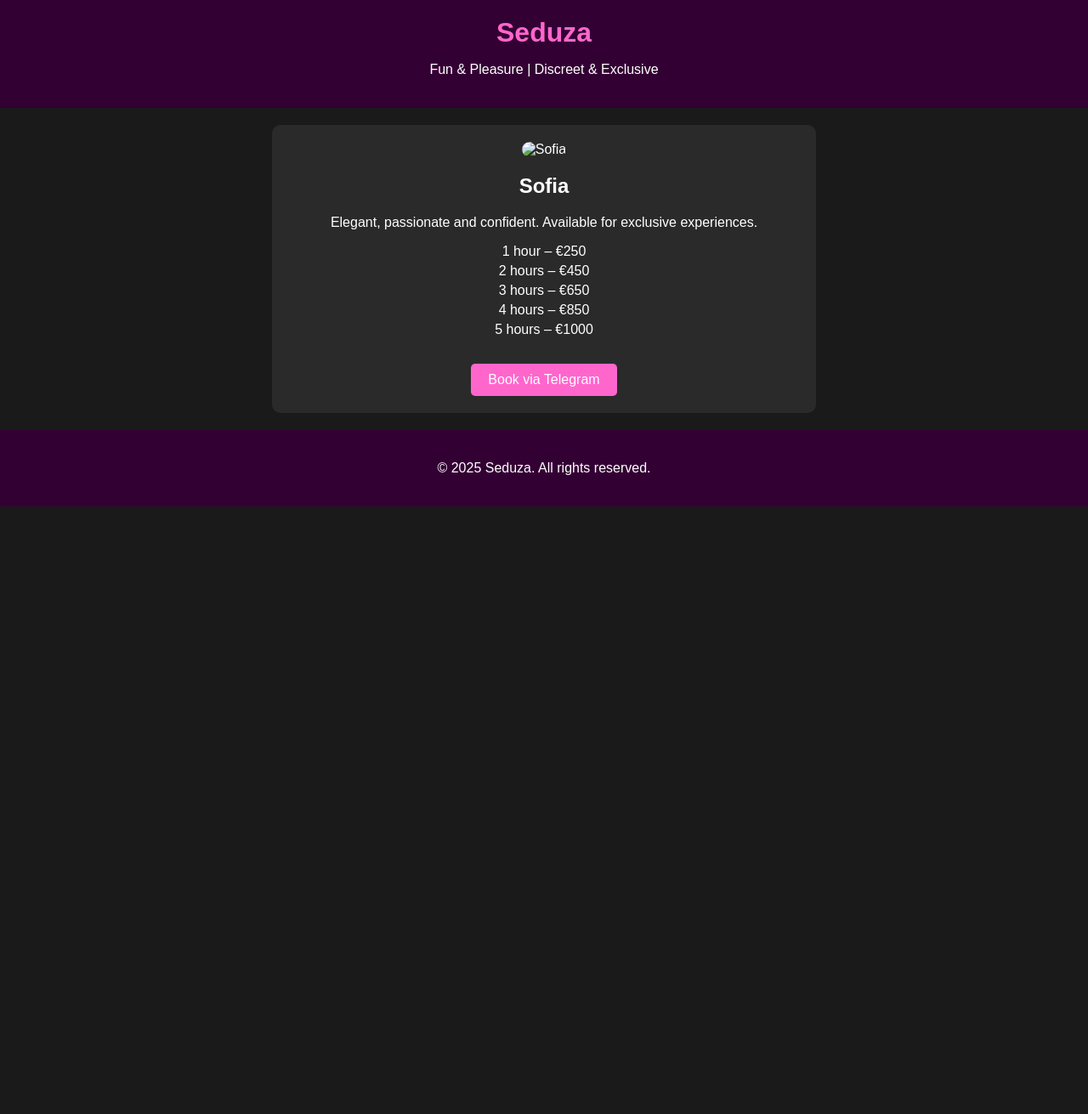
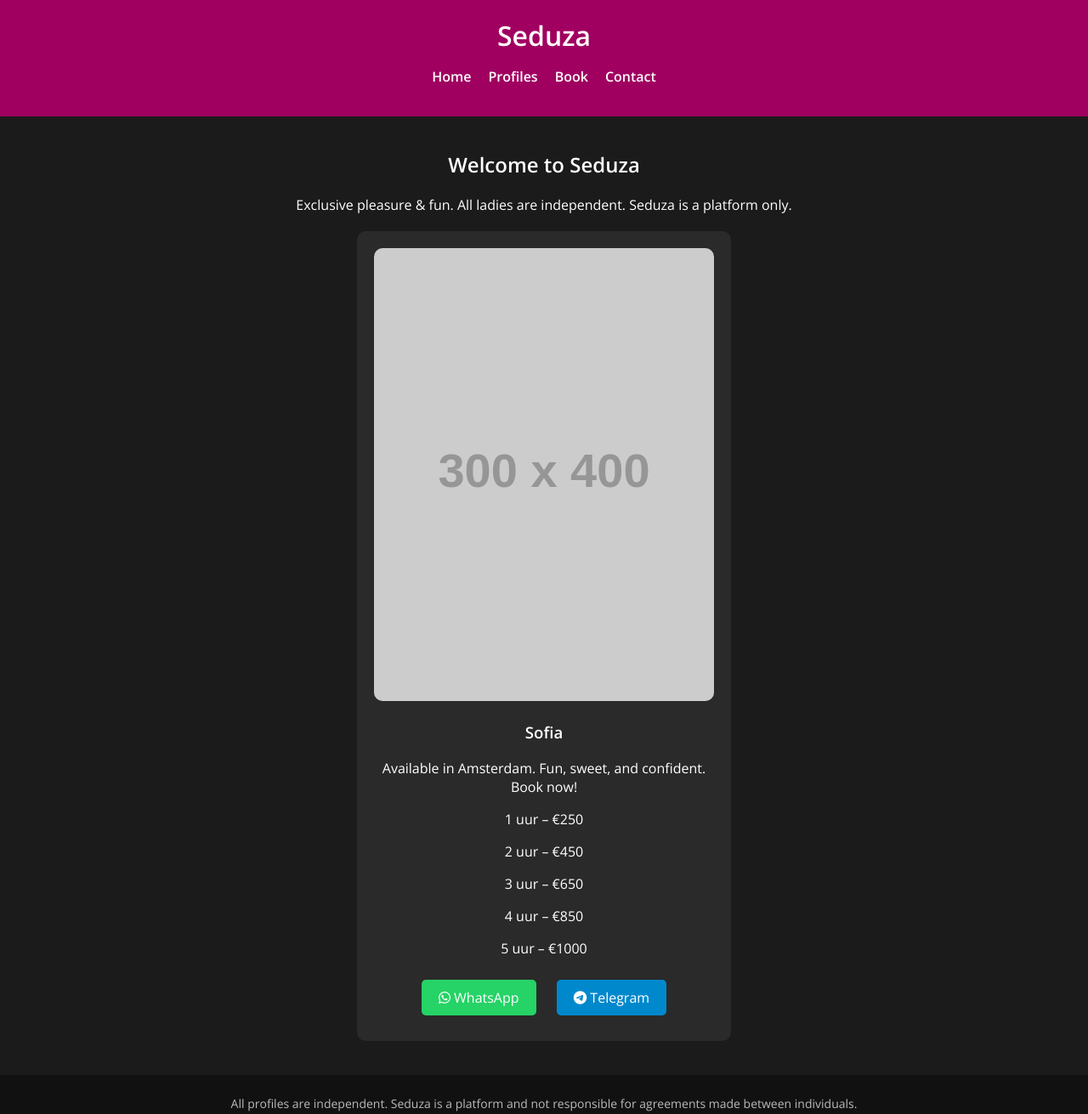
Before and after one commit to asndavid/Seduza, a plain HTML site: page index.html in a window 1280 px wide. Shown: the whole page at 85% size. Before the commit the page ends 800 px from the top, so only its background shows below. Drawn offline with nearby package versions, Linux system fonts and the light colour scheme; placeholder pictures from the web are drawn by us.

Commit message:
Add files via upload

```diff
--- a/index.html
+++ b/index.html
@@ -4,31 +4,50 @@
 <head>
     <meta charset="UTF-8">
     <meta name="viewport" content="width=device-width, initial-scale=1.0">
-    <title>Seduza - Exclusive Companions</title>
+    <title>Seduza Escorts</title>
     <link rel="stylesheet" href="style.css">
+    <link href="https://fonts.googleapis.com/css2?family=Open+Sans:wght@400;600&display=swap" rel="stylesheet">
+    <script src="https://kit.fontawesome.com/a076d05399.js" crossorigin="anonymous"></script>
 </head>
 <body>
     <header>
         <h1>Seduza</h1>
-        <p>Fun & Pleasure | Discreet & Exclusive</p>
+        <nav>
+            <ul>
+                <li><a href="#">Home</a></li>
+                <li><a href="#">Profiles</a></li>
+                <li><a href="#">Book</a></li>
+                <li><a href="#">Contact</a></li>
+            </ul>
+        </nav>
     </header>
+
     <main>
+        <section class="intro">
+            <h2>Welcome to Seduza</h2>
+            <p>Exclusive pleasure & fun. All ladies are independent. Seduza is a platform only.</p>
+        </section>
+
         <section class="profile">
-            <img src="images/placeholder.jpg" alt="Sofia">
-            <h2>Sofia</h2>
-            <p>Elegant, passionate and confident. Available for exclusive experiences.</p>
-            <ul class="rates">
-                <li>1 hour – €250</li>
-                <li>2 hours – €450</li>
-                <li>3 hours – €650</li>
-                <li>4 hours – €850</li>
-                <li>5 hours – €1000</li>
-            </ul>
-            <a href="https://t.me/seduza_contact" class="contact-button">Book via Telegram</a>
+            <img src="https://via.placeholder.com/300x400" alt="Profile Photo">
+            <h3>Sofia</h3>
+            <p>Available in Amsterdam. Fun, sweet, and confident. Book now!</p>
+            <div class="rates">
+                <p>1 uur – €250</p>
+                <p>2 uur – €450</p>
+                <p>3 uur – €650</p>
+                <p>4 uur – €850</p>
+                <p>5 uur – €1000</p>
+            </div>
+            <div class="contact-buttons">
+                <a href="https://wa.me/1234567890" class="whatsapp" target="_blank"><i class="fab fa-whatsapp"></i> WhatsApp</a>
+                <a href="https://t.me/seduza_profile" class="telegram" target="_blank"><i class="fab fa-telegram-plane"></i> Telegram</a>
+            </div>
         </section>
     </main>
+
     <footer>
-        <p>&copy; 2025 Seduza. All rights reserved.</p>
+        <p>All profiles are independent. Seduza is a platform and not responsible for agreements made between individuals.</p>
     </footer>
 </body>
 </html>
--- a/style.css
+++ b/style.css
@@ -1,45 +1,76 @@
 
 body {
-    font-family: Arial, sans-serif;
+    font-family: 'Open Sans', sans-serif;
     margin: 0;
     padding: 0;
-    background: #1a1a1a;
+    background-color: #1b1b1b;
     color: #fff;
 }
-header, footer {
+
+header {
+    background-color: #a00060;
+    padding: 20px;
     text-align: center;
+}
+
+header h1 {
+    margin: 0;
+}
+
+nav ul {
+    list-style: none;
+    padding: 0;
+    display: flex;
+    justify-content: center;
+    gap: 20px;
+}
+
+nav ul li a {
+    color: white;
+    text-decoration: none;
+    font-weight: 600;
+}
+
+main {
     padding: 20px;
-    background-color: #330033;
+    text-align: center;
 }
-h1 {
-    margin: 0;
-    color: #ff66cc;
-}
+
 .profile {
-    max-width: 600px;
+    background-color: #2a2a2a;
     margin: 20px auto;
-    background: #2a2a2a;
     padding: 20px;
     border-radius: 10px;
-    text-align: center;
+    width: 90%;
+    max-width: 400px;
 }
+
 .profile img {
-    max-width: 100%;
+    width: 100%;
     border-radius: 10px;
 }
-.rates {
-    list-style: none;
-    padding: 0;
+
+.contact-buttons a {
+    display: inline-block;
+    margin: 10px;
+    padding: 10px 20px;
+    border-radius: 5px;
+    text-decoration: none;
+    color: white;
 }
-.rates li {
-    margin: 5px 0;
+
+.contact-buttons .whatsapp {
+    background-color: #25d366;
 }
-.contact-button {
-    display: inline-block;
-    margin-top: 15px;
-    padding: 10px 20px;
-    background: #ff66cc;
-    color: #fff;
-    text-decoration: none;
-    border-radius: 5px;
+
+.contact-buttons .telegram {
+    background-color: #0088cc;
 }
+
+footer {
+    background-color: #111;
+    padding: 10px;
+    text-align: center;
+    font-size: 14px;
+    color: #bbb;
+}
```
